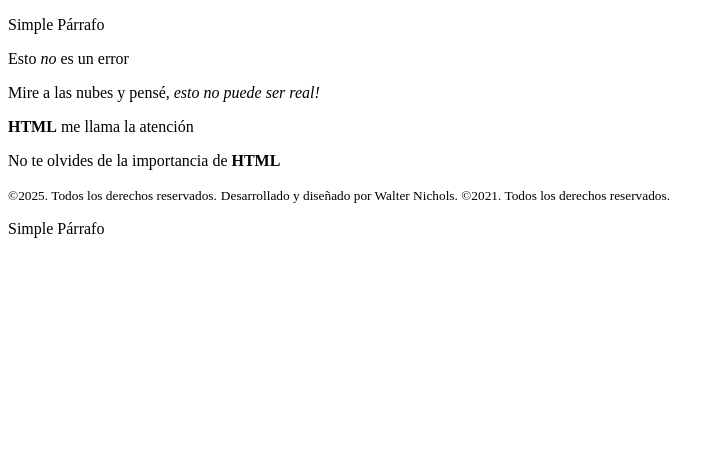
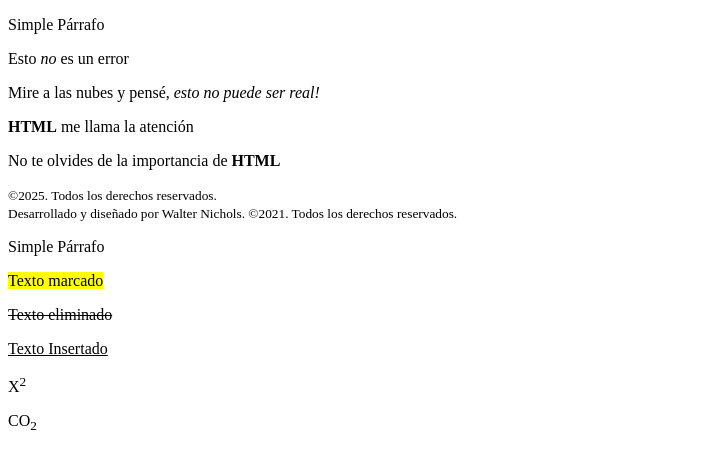
Before and after one commit to edward-dev3/curso-html, a plain HTML site: page 02-Textos/01-Texto.html in a window 1280 px wide. Shown: the whole page, without its empty margins (0-724 px from the left). Drawn offline with Linux system fonts and the light colour scheme.

Commit message:
Nuevas etiquetas de texto semántico en 01-Textos

```diff
--- a/02-Textos/01-Texto.html
+++ b/02-Textos/01-Texto.html
@@ -13,9 +13,15 @@
     <p><b>HTML</b> me llama la atención</p>
     <p>No te olvides de la importancia de <strong>HTML</strong></p>
     <small>&copy;2025. Todos los derechos reservados.</small>
+    <br>
     <small>Desarrollado y diseñado por Walter Nichols. &copy;2021. Todos los derechos reservados.</small>
 
     <!-- En Línea y de bloque -->
     <p>Simple <span>Párrafo</span></p>
+    <p><mark>Texto marcado</mark></p>
+    <p><del>Texto eliminado</del></p>
+    <p><ins>Texto Insertado</ins></p>
+    <p>X<sup>2</sup></p>
+    <p>CO<sub>2</sub></p>
 </body>
 </html>
```
